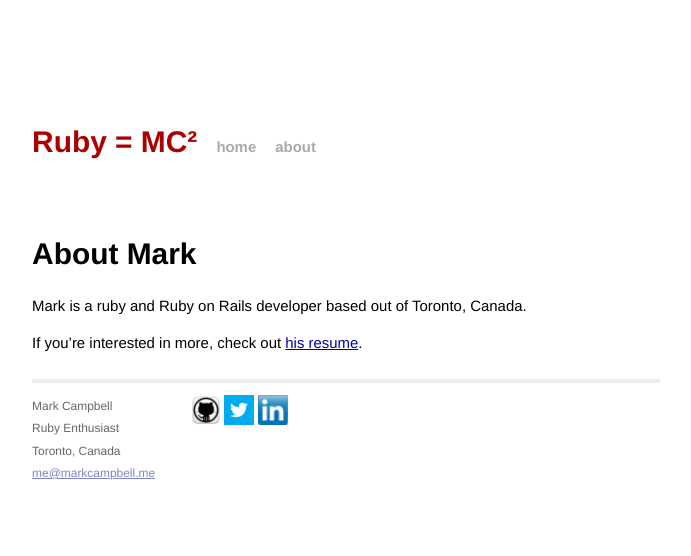
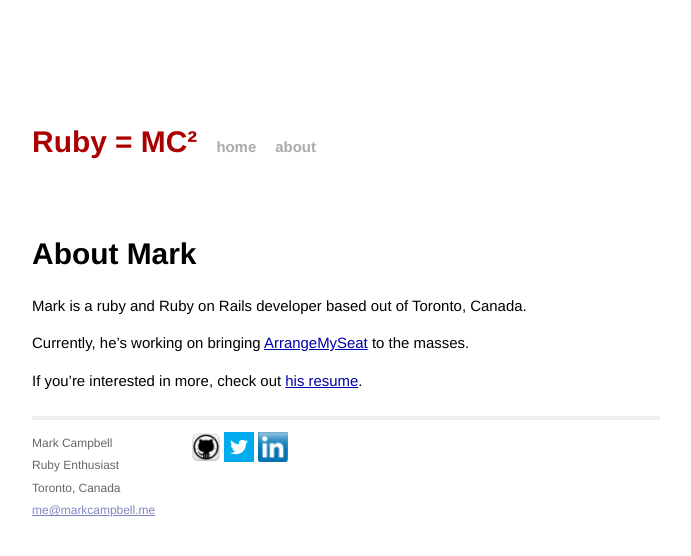
Before and after one commit to Nitrodist/markcampbell.me, a Jekyll site: the page built from about.markdown, in a window 1280 px wide. Shown: the top 556 px of the page, without its empty margins (294-985 px from the left). Built offline with Jekyll 4.4.1, drawn with Linux system fonts in a browser that asks for light colours.

Commit message:
Add ARM reference in About page

```diff
--- a/about.markdown
+++ b/about.markdown
@@ -6,4 +6,6 @@ layout: default
 
 Mark is a ruby and Ruby on Rails developer based out of Toronto, Canada.
 
+Currently, he's working on bringing [ArrangeMySeat](https://arrangemyseat.com) to the masses.
+
 If you're interested in more, check out [his resume](/resume.html).
```
